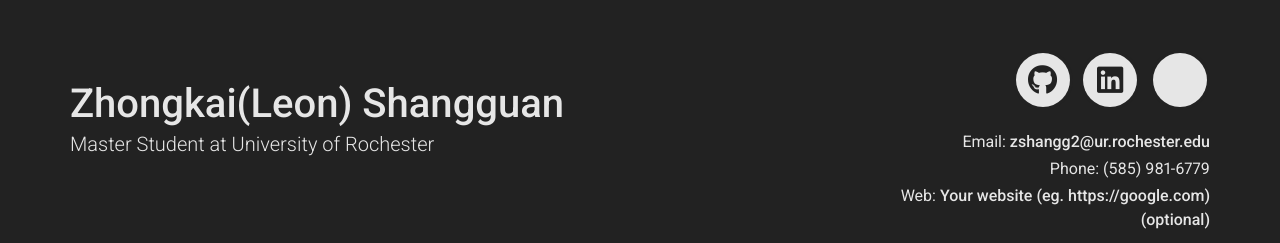
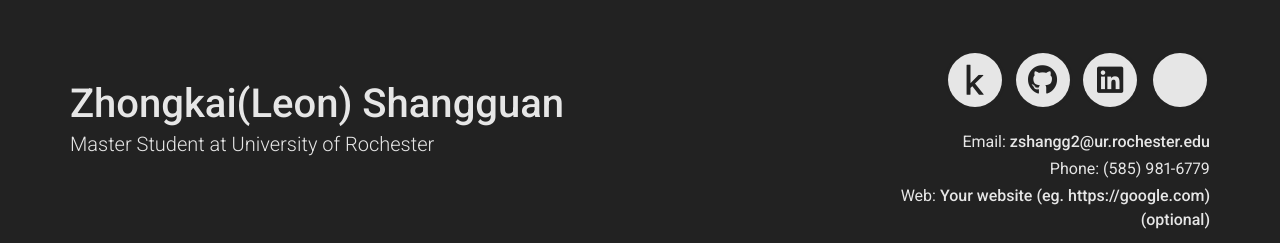
Before and after one commit to LeonShangguan/LeonShangguan.github.io, a Jekyll site: the page built from index.md, in a window 1280 px wide. Shown: the top 243 px of the page. Built offline with Jekyll 4.4.1, drawn with Linux system fonts in a browser that asks for light colours; nearby versions of some CDN libraries.

Commit message:
Personal website

```diff
--- a/_config.yml
+++ b/_config.yml
@@ -20,6 +20,7 @@ github_username:  LeonShangguan
 # flickr_username: jekyll
 # instagram_username: jekyll
 linkedin_username: zhongkai-leon-shangguan-52b465152
+kaggle_username: LeonShangguan
 # xing_username: jekyll
 # pinterest_username: jekyll
 # youtube_username: jekyll
@@ -28,7 +29,7 @@ linkedin_username: zhongkai-leon-shangguan-52b465152
 
 # Additional icon links
 additional_links:
-- title: Link name
+- title: Kaggle
   icon: Font Awesome brand icon name (eg. fa-twitter) (https://fontawesome.com/icons?d=gallery&s=brands&m=free)
   url: Link url (eg. https://google.com)
 # - title: another link
--- a/_includes/header.html
+++ b/_includes/header.html
@@ -6,6 +6,13 @@
     </div>
     <div class="col-xs-12 col-sm-6 col-md-6 col-lg-4 header-right">
       <ul class="icons no-print">
+        {%- if site.kaggle_username -%}
+          <li>
+            <a target="_blank" href="https://www.kaggle.com/{{ site.kaggle_username| cgi_escape | escape }}" class="button button--sacnite button--round-l">
+              <i class="fab fa-kaggle" title="Kaggle link"></i>
+            </a>
+          </li>
+        {%- endif -%}
         {%- if site.dribbble_username -%}
           <li>
             <a target="_blank" href="https://dribbble.com/{{ site.dribbble_username| cgi_escape | escape }}" class="button button--sacnite button--round-l">
```
